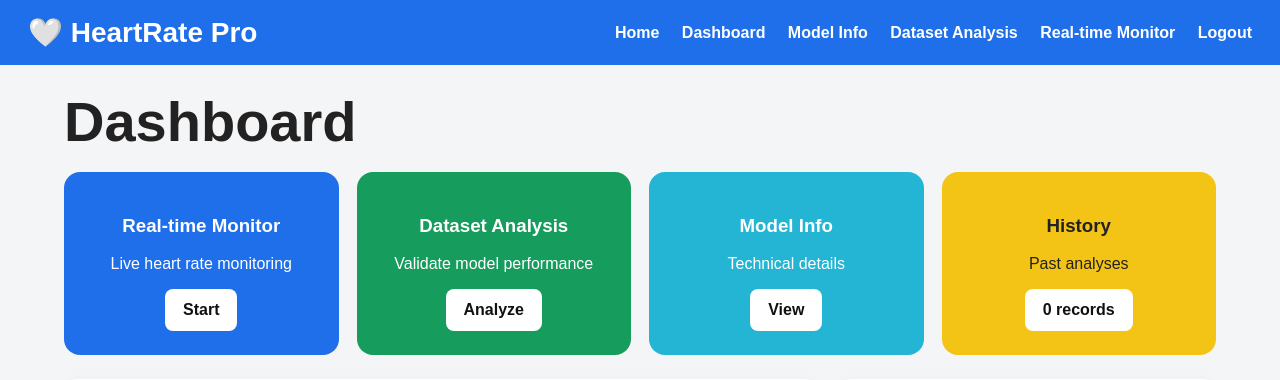
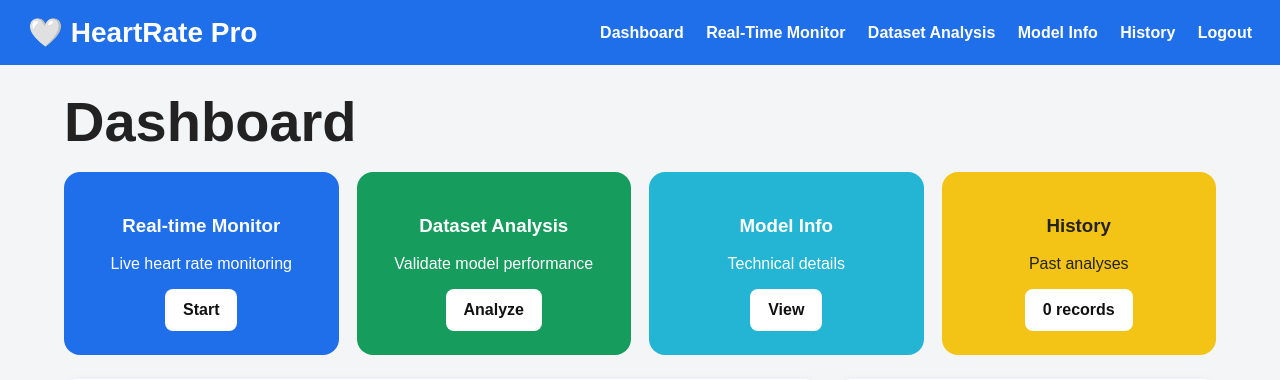
Before and after one commit to Hyihuiowwwii/rppg-full, a Flask app: page /dashboard in a window 1280 px wide. Shown: the top 380 px of the page. Run offline with Flask 3, Linux system fonts and the light colour scheme; the visitor is signed in with stand-in values (Sample User, id 1); data comes from the database, SQL or seed files in the repository; data that the repository does not hold is empty.

Commit message:
Update base.html

```diff
--- a/templates/base.html
+++ b/templates/base.html
@@ -3,20 +3,21 @@
 <head>
     <meta charset="UTF-8">
     <meta name="viewport" content="width=device-width, initial-scale=1.0">
-    <title>HeartRate Pro</title>
+    <title>HeartRate Pro - rPPG Monitoring System</title>
     <link rel="stylesheet" href="{{ url_for('static', filename='style.css') }}">
     <script src="https://cdn.jsdelivr.net/npm/chart.js"></script>
 </head>
 <body>
     <nav class="navbar">
         <div class="brand">🤍 HeartRate Pro</div>
+
         <div class="nav-links">
             {% if session.get('user_id') %}
-                <a href="{{ url_for('dashboard') }}">Home</a>
                 <a href="{{ url_for('dashboard') }}">Dashboard</a>
+                <a href="{{ url_for('realtime_monitoring') }}">Real-Time Monitor</a>
+                <a href="{{ url_for('dataset_analysis') }}">Dataset Analysis</a>
                 <a href="{{ url_for('model_info') }}">Model Info</a>
-                <a href="{{ url_for('dataset_analysis') }}">Dataset Analysis</a>
-                <a href="{{ url_for('realtime_monitoring') }}">Real-time Monitor</a>
+                <a href="{{ url_for('history') }}">History</a>
                 <a href="{{ url_for('logout') }}">Logout</a>
             {% else %}
                 <a href="{{ url_for('home') }}">Home</a>
@@ -34,6 +35,7 @@
                 {% endfor %}
             {% endif %}
         {% endwith %}
+
         {% block content %}{% endblock %}
     </div>
 </body>
```
